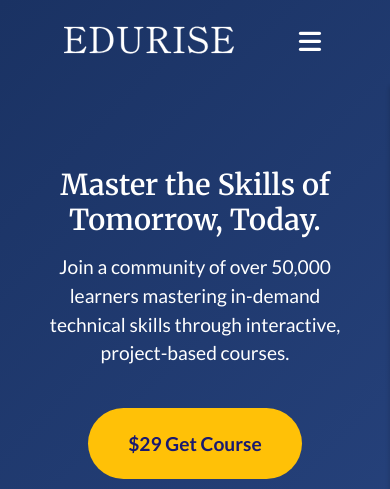
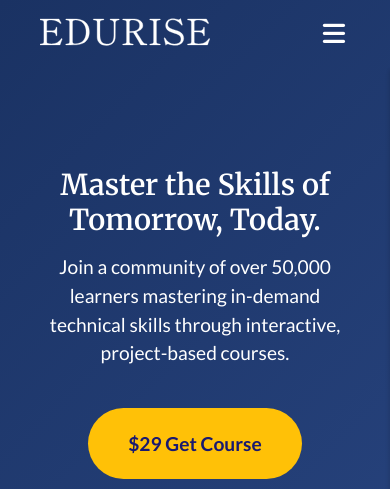
Before and after one commit to RohCode5/Educare, a plain HTML site: page index.html in a window 390 px wide. Shown: the top 489 px of the page. Drawn offline with nearby package versions, Linux system fonts and the light colour scheme.

Commit message:
Removed Extra Padding
Removed Extra Padding in the nav bar section

```diff
--- a/style.css
+++ b/style.css
@@ -1435,6 +1435,9 @@ iframe{
 }
 /* Mobile */
 @media (max-width:576px){
+    .navbar{
+        padding:.5rem;
+    }
     .hero{
         text-align: center;
         padding:10.5rem 0rem;
```
